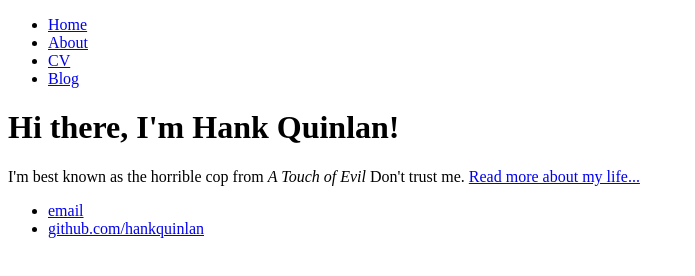
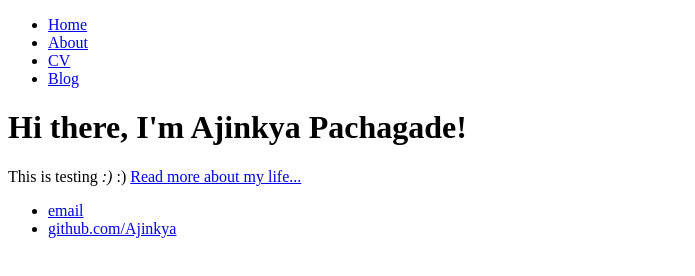
Before and after one commit to Ajinkyasp/ajinkyasp.github.io, a plain HTML site: page index.html in a window 1280 px wide. Shown: the whole page, without its empty margins (0-695 px from the left). Drawn offline with Linux system fonts and the light colour scheme.

Commit message:
Update index.html

```diff
--- a/index.html
+++ b/index.html
@@ -1,7 +1,7 @@
 <!DOCTYPE html>
 <html>
 	<head>
-		<title>Hank Quinlan, Horrible Cop</title>
+		<title>Hello! Hi There</title>
 	</head>
 	<body>
 		<nav>
@@ -14,14 +14,14 @@
 		</nav>
 		<div class="container">
     		<div class="blurb">
-        		<h1>Hi there, I'm Hank Quinlan!</h1>
-				<p>I'm best known as the horrible cop from <em>A Touch of Evil</em> Don't trust me. <a href="/about">Read more about my life...</a></p>
+        		<h1>Hi there, I'm Ajinkya Pachagade!</h1>
+				<p>This is testing <em>:) </em> :) <a href="/about">Read more about my life...</a></p>
     		</div><!-- /.blurb -->
 		</div><!-- /.container -->
 		<footer>
     		<ul>
-        		<li><a href="mailto:hankquinlanhub@gmail.com">email</a></li>
-        		<li><a href="https://github.com/hankquinlan">github.com/hankquinlan</a></li>
+        		<li><a href="mailto:ajinkyapachagade@gmail.com">email</a></li>
+        		<li><a href="https://github.com/ajinkysp">github.com/Ajinkya</a></li>
 			</ul>
 		</footer>
 	</body>
```
